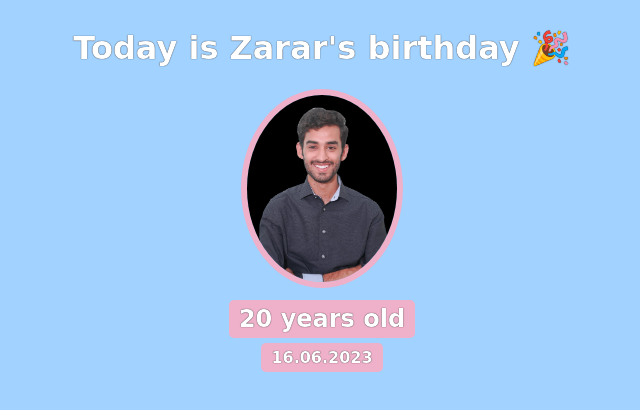
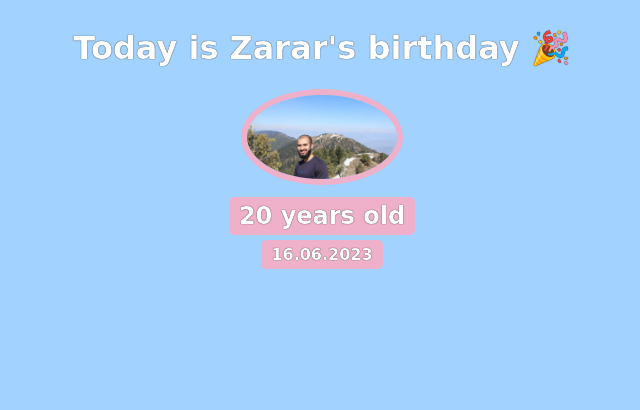
Before and after one commit to thesalmanx/birthday-gift-site, a plain HTML site: page index.html in a window 1280 px wide. Shown: the whole page, without its empty margins (318-958 px from the left). Drawn offline with Linux system fonts and the light colour scheme; a web font is replaced by a local one.

Commit message:
picture added

```diff
--- a/index.html
+++ b/index.html
@@ -16,7 +16,7 @@
   <body>
     <div class="header">
         <h1>Today is Zarar's birthday 🎉</h1>
-        <img id="bff-img" src="Salman.jpeg" alt="" />
+        <img id="bff-img" src="WhatsApp Image 2023-04-29 at 6.08.43 PM.jpeg" alt="" />
         <h2 id="bd-age">20 years old</h2>
         <h4 id="bd-date">16.06.2023</h4>
     </div>
```
Also changed, not shown: WhatsApp Image 2023-04-29 at 6.08.43 PM.jpeg (added).
